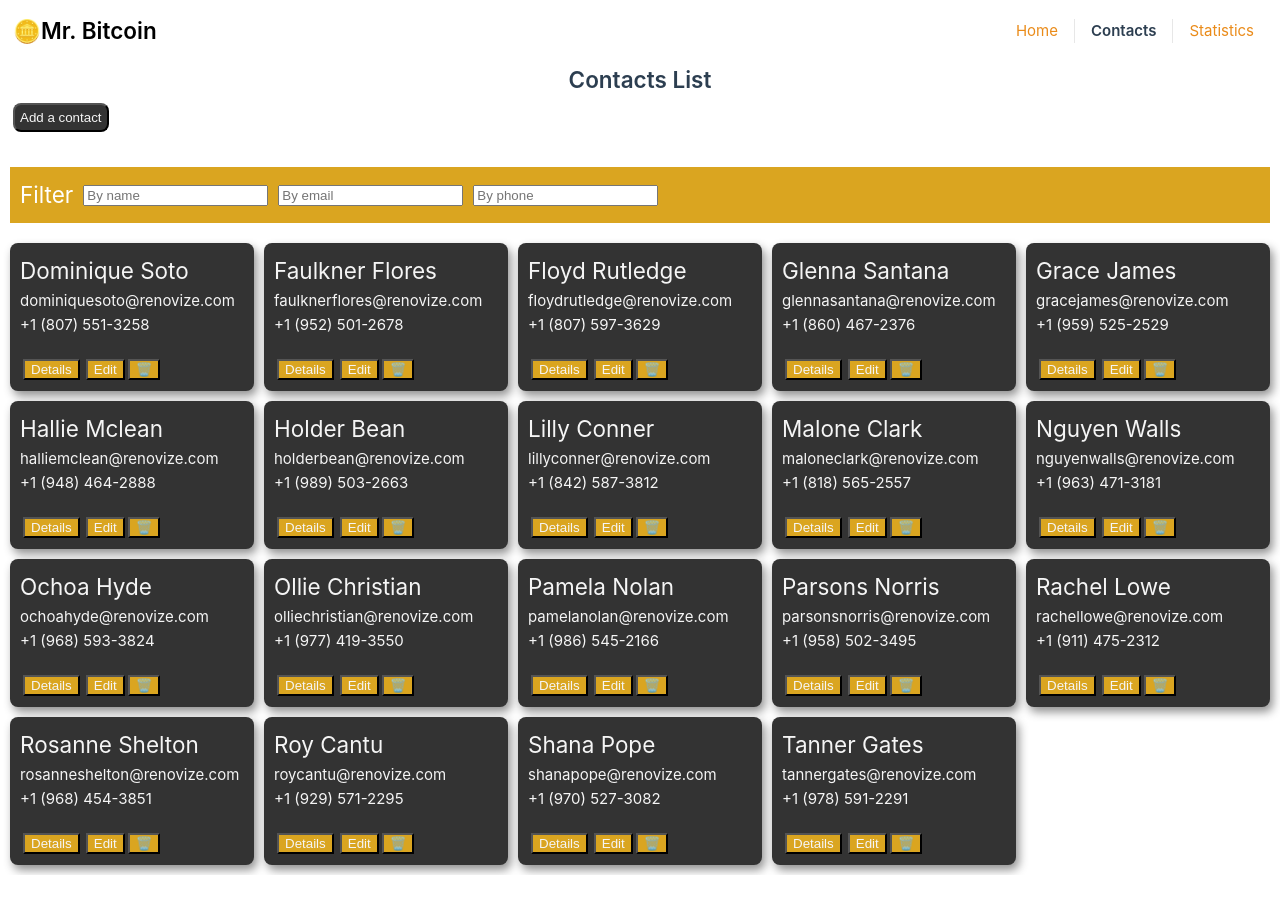
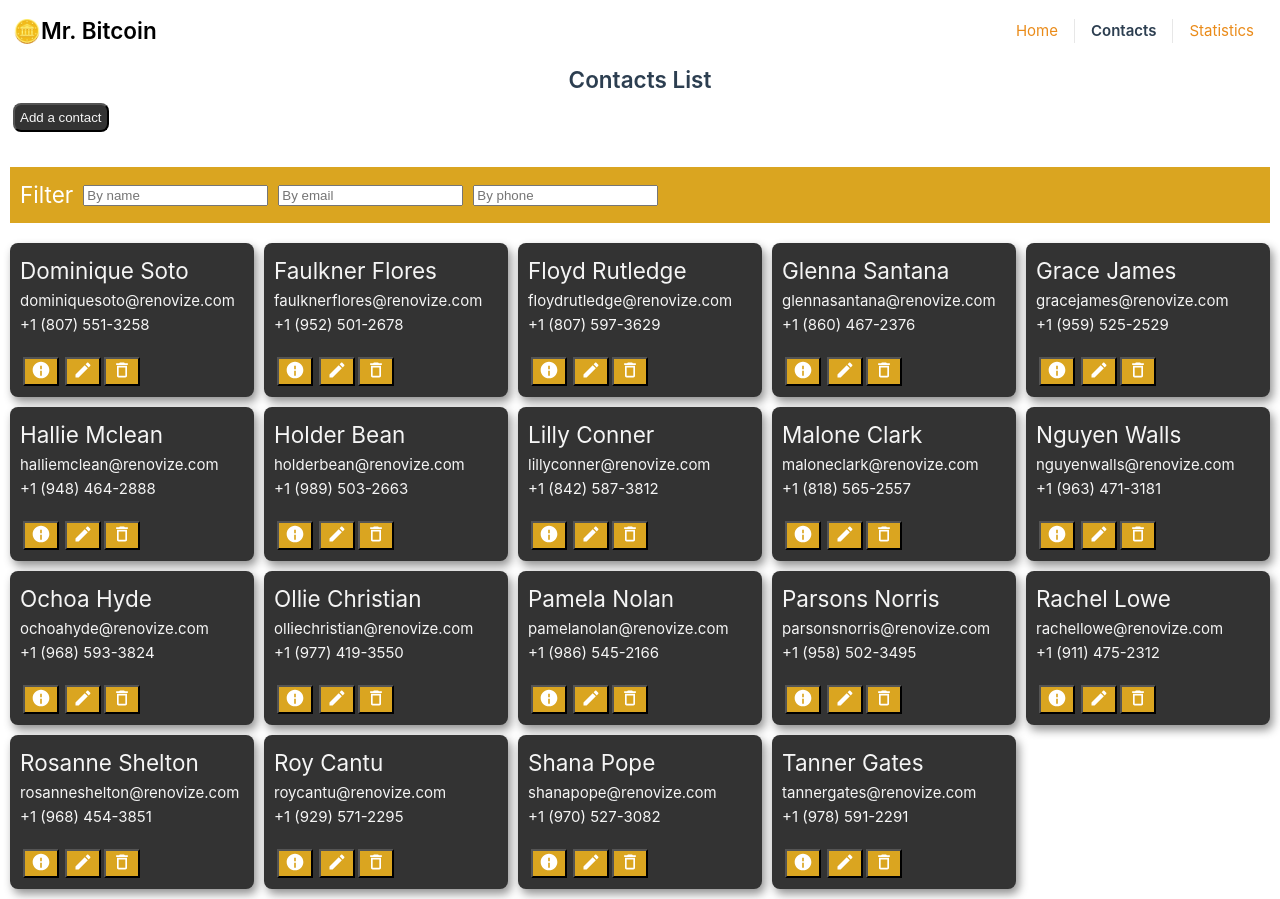
Before and after one commit to lisrael1989/Mister-bitcoin, a Vue app: page /contact in a window 1280 px wide. Before the commit the page ends 875 px from the top, so only its background shows below. Built offline with nearby package versions, Linux system fonts and the light colour scheme.

Commit message:
upadte list

```diff
--- a/src/cmps/ContactList.vue
+++ b/src/cmps/ContactList.vue
@@ -4,13 +4,52 @@
       <li v-for="contact in contacts" :key="contact._id">
         <ContactPreview :contact="contact" />
         <div class="actions">
-          <RouterLink :to="`/contact/${contact._id}`"
-            ><button class="contacts-btn">Details</button></RouterLink
-          >
-          <RouterLink :to="`/contact/edit/${contact._id}`"
-            ><button class="contacts-btn">Edit</button></RouterLink
-          >
-          <button class="contacts-btn" @click="onRemove(contact._id)">🗑️</button>
+          <RouterLink :to="`/contact/${contact._id}`">
+            <button class="contacts-btn" title="Contact-Details">
+              <svg
+                xmlns="http://www.w3.org/2000/svg"
+                viewBox="0 0 24 24"
+                fill="white"
+                width="20px"
+                height="20px"
+              >
+                <path d="M0 0h24v24H0z" fill="none" />
+                <path
+                  d="M12 2C6.48 2 2 6.48 2 12s4.48 10 10 10 10-4.48 10-10S17.52 2 12 2zm1 17h-2v-6h2v6zm0-8h-2V7h2v4z"
+                />
+              </svg>
+            </button>
+          </RouterLink>
+          <RouterLink :to="`/contact/edit/${contact._id}`">
+            <button class="contacts-btn" title="Edit">
+              <svg
+                xmlns="http://www.w3.org/2000/svg"
+                viewBox="0 0 24 24"
+                fill="white"
+                width="20px"
+                height="20px"
+              >
+                <path d="M0 0h24v24H0z" fill="none" />
+                <path
+                  d="M3 17.25V21h3.75L17.81 9.94l-3.75-3.75L3 17.25zM20.71 7.04c.39-.39.39-1.02 0-1.41l-2.34-2.34c-.39-.39-1.02-.39-1.41 0l-1.83 1.83 3.75 3.75 1.83-1.83z"
+                />
+              </svg>
+            </button>
+          </RouterLink>
+          <button class="contacts-btn" title="Remove" @click="onRemove(contact._id)">
+            <svg
+              xmlns="http://www.w3.org/2000/svg"
+              viewBox="0 0 24 24"
+              fill="white"
+              width="20px"
+              height="20px"
+            >
+              <path d="M0 0h24v24H0z" fill="none" />
+              <path
+                d="M16 9v10H8V9h8m-1.5-6h-5l-1 1H5v2h14V4h-3.5l-1-1zM18 7H6v12c0 1.1.9 2 2 2h8c1.1 0 2-.9 2-2V7z"
+              />
+            </svg>
+          </button>
         </div>
       </li>
     </ul>
```
